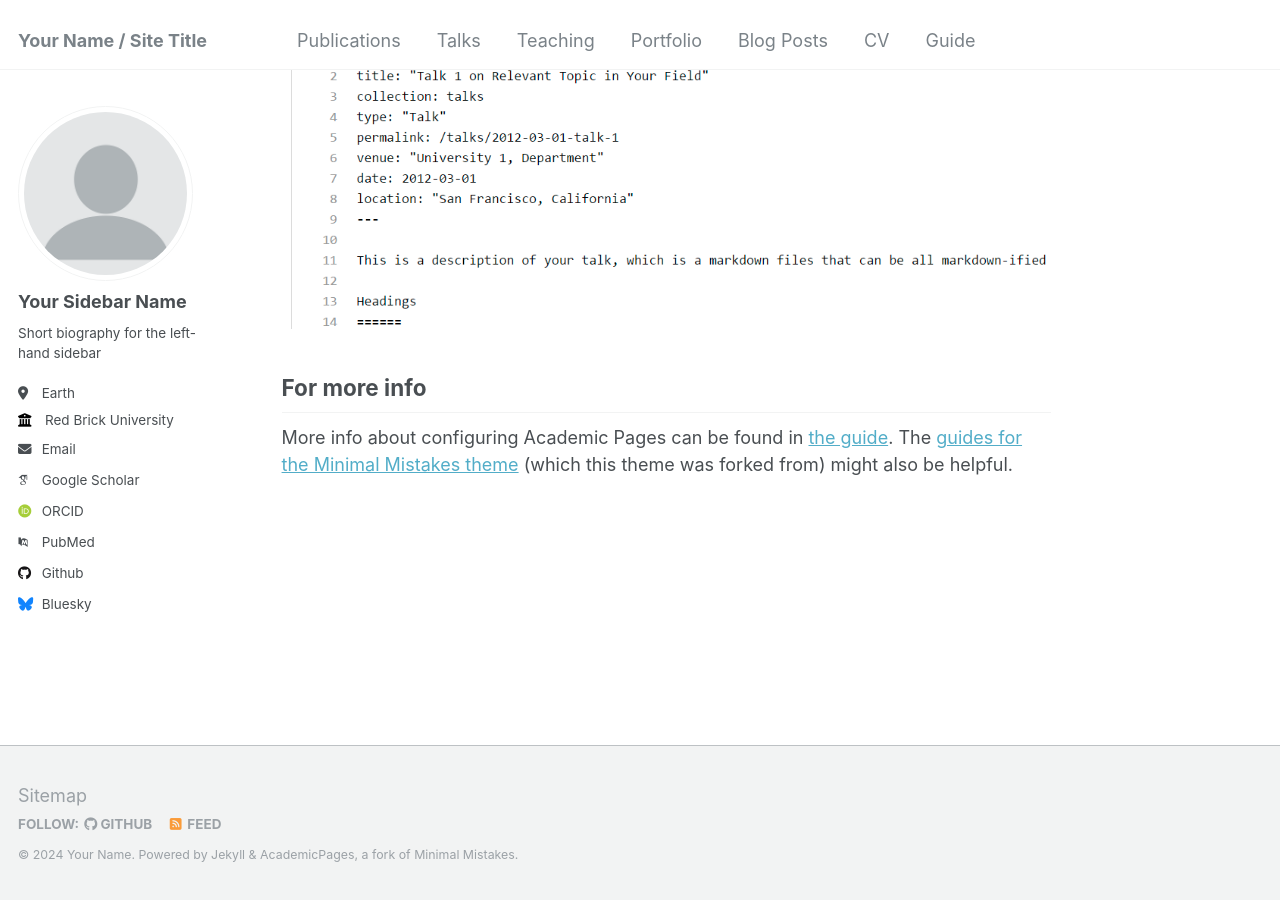
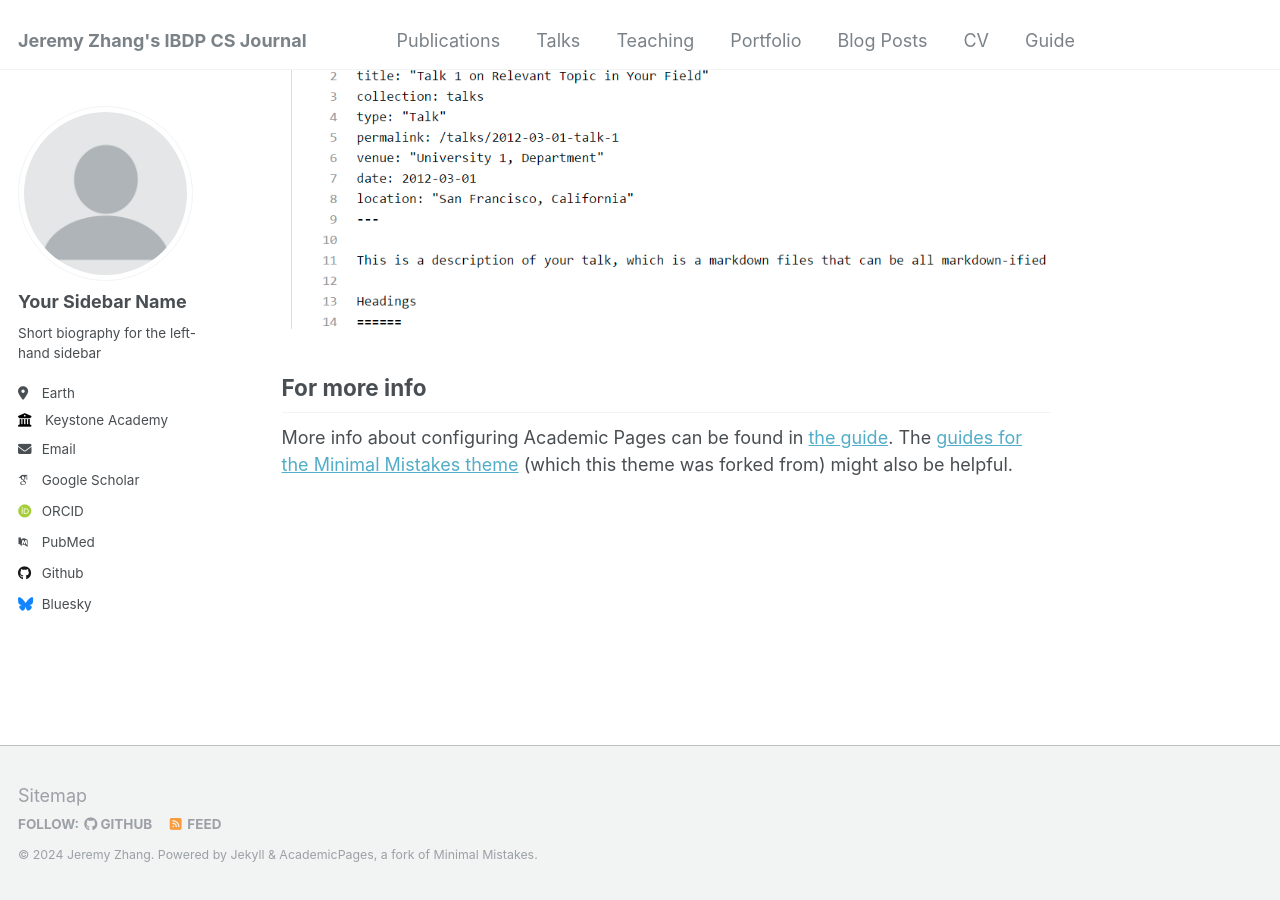
Before and after one commit to JeremyZXi/cs-class, a Jekyll site: the page built from _pages/about.md, in a window 1280 px wide and 900 px high, scrolled down 2660 px. Built offline with Jekyll 4.4.1, drawn with Linux system fonts in a browser that asks for light colours; some web fonts are replaced.

Commit message:
basic info

```diff
--- a/_config.yml
+++ b/_config.yml
@@ -8,10 +8,10 @@
 
 # Basic Site Settings
 locale                   : "en-US"
-title                    : "Your Name / Site Title"
+title                    : "Jeremy Zhang's IBDP CS Journal"
 title_separator          : "-"
-name                     : &name "Your Name"
-description              : &description "personal description"
+name                     : &name "Jeremy Zhang"
+description              : &description "2026 IBDP CS SL students"
 url                      : https://jeremyzxi.github.io # the base hostname & protocol for your site e.g. "https://mmistakes.github.io"
 baseurl                  : "/cs-class" # the subpath of your site, e.g. "/blog"
 repository               : "academicpages/academicpages.github.io"
@@ -26,9 +26,9 @@ author:
   pronouns         : # example: "she/her"
   bio              : "Short biography for the left-hand sidebar"
   location         : "Earth"
-  employer         : "Red Brick University"
+  employer         : "Keystone Academy"
   uri              : # URL
-  email            : "none@example.org"
+  email            : "xiyan.zhang@student.keystoneacademy.cn"
 
   # Academic websites
   arxiv            : # URL - Update with the correct link to your profile
```
